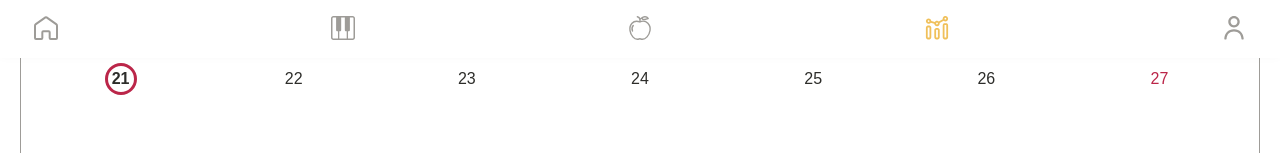
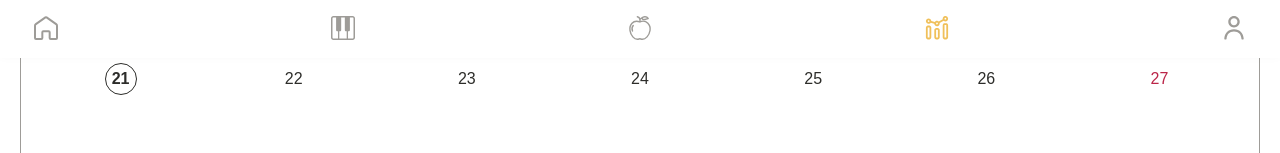
Before and after one commit to Mozartdc/pianolog_i, a React (Vite) app: page /stats in a window 1280 px wide. Shown: the part 742-895 px from the top of the page. Built offline with nearby package versions, Linux system fonts and the light colour scheme; a web font is replaced by a local one.

Commit message:
Update StatsScreen.tsx

```diff
--- a/src/screens/StatsScreen.tsx
+++ b/src/screens/StatsScreen.tsx
@@ -356,7 +356,7 @@ const generateCalendarDays = () => {
   color: (dayIndex === 6 || isHoliday ? "var(--VIVA_MAGENTA)" : "var(--text-primary)"),
   fontWeight: isToday ? 700 : 200, // ✅ 오늘만 굵게, 나머지는 보통
   zIndex: 2, position: "relative",
-  border: isSelected ? "3px solid var(--VIVA_MAGENTA)" : "none",
+  border: isSelected ? "1px solid var(--BLACK)" : "none",
   background: "transparent",
   borderRadius: "50%",
   width: isToday || isSelected ? "100%" : "auto",
```
